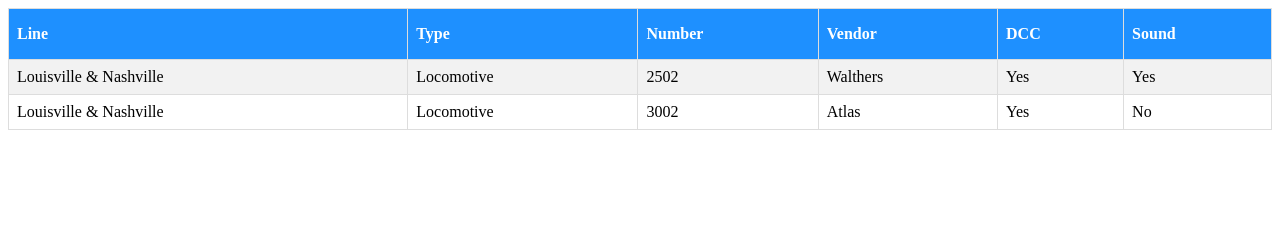
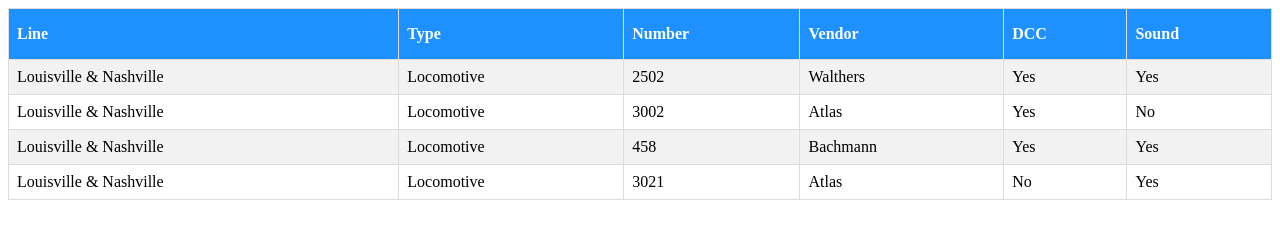
Before and after one commit to ktellis1968/ktellis1968.github.io, a plain HTML site: page index.html in a window 1280 px wide. Drawn offline with Linux system fonts and the light colour scheme.

Commit message:
Add files via upload

```diff
--- a/index.html
+++ b/index.html
@@ -3,7 +3,7 @@
 <head>
 	<meta charset="UTF-8">
 	<meta name="viewport" content="width=device-width, initial-scale=1.0">
-	<title>CSV</title>
+	<title>KTE Model Railroad Inventory</title>
 	<link rel="stylesheet" href="style.css">
 </head>
 <body>
@@ -32,6 +32,22 @@
 			<td>Yes</td>
 			<td>No</td>
 		</tr>
+		<tr>
+			<td>Louisville & Nashville</td>
+			<td>Locomotive</td>
+			<td>458</td>
+			<td>Bachmann</td>
+			<td>Yes</td>
+			<td>Yes</td>
+		</tr>
+		<tr>
+			<td>Louisville & Nashville</td>
+			<td>Locomotive</td>
+			<td>3021</td>
+			<td>Atlas</td>
+			<td>No</td>
+			<td>Yes</td>
+		</tr>
 	</table>
 </body>
 </html>
```
